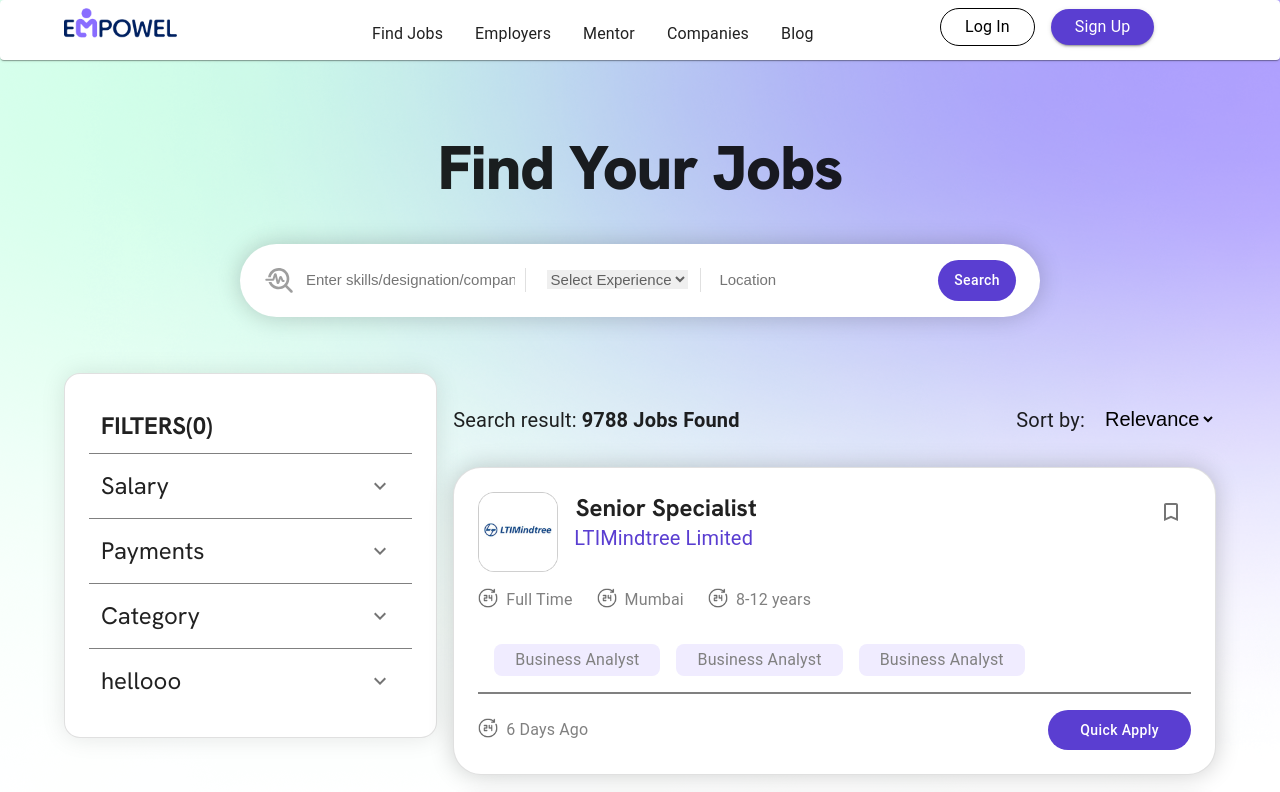
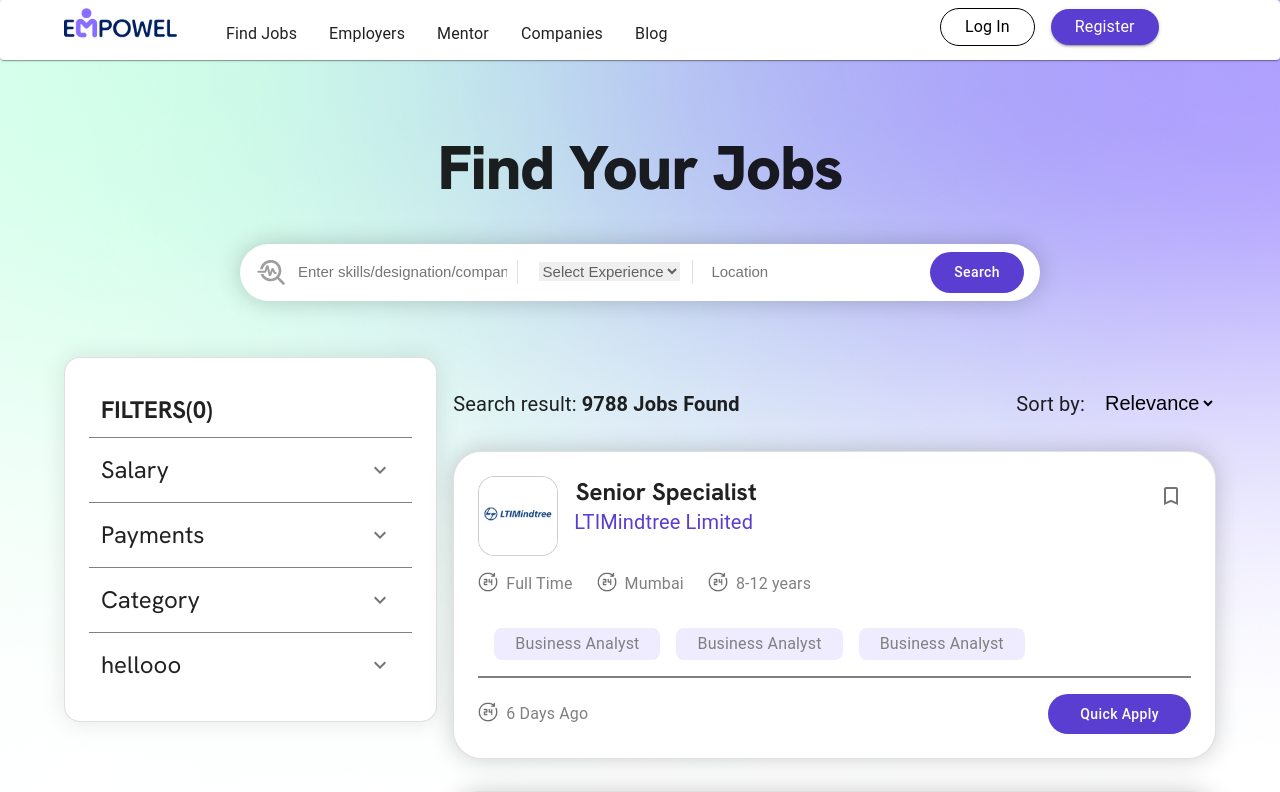
Before and after one commit to ThakurParam/Empowel, a React (Create React App) app: page /findjobs in a window 1280 px wide. Shown: the top 792 px of the page. Built offline with nearby package versions, Linux system fonts and the light colour scheme.

Commit message:
commit for repo4

```diff
--- a/src/Assests/search-bar.js
+++ b/src/Assests/search-bar.js
@@ -13,8 +13,8 @@ export default function SearchBar() {
 
         borderRadius: 10,
         mx: "auto",
-        py: 2,
-        px: 3,
+        py: 1,
+        px: 2,
         ".icon": {
           height: 2,
           display: "flex",
@@ -52,7 +52,7 @@ export default function SearchBar() {
         },
         ".btn": {
           borderRadius: 10,
-          px: 2,
+          px: 3,
           border: 0,
           py: 1,
           boxShadow: 0,
--- a/src/components/Homepage/Topbar.js
+++ b/src/components/Homepage/Topbar.js
@@ -56,11 +56,16 @@ export const Topbar = () => {
         ".menuitem": {
           borderRadius: 3,
         },
+        ".list": {
+          display: "flex",
+          justifyContent: "start",
+          alignItems: "center",
+        },
       }}
     >
       <Container>
         <Grid container spacing={2}>
-          <Grid item xs={6} md={3}>
+          <Grid item xs={6} md={1.5}>
             <Box sx={{ my: "auto " }}>
               <img
                 src="/images/empowel.png"
@@ -72,15 +77,11 @@ export const Topbar = () => {
           <Grid
             item
             xs={6}
-            md={6}
+            md={7.5}
             sx={{ display: { md: "block", xs: "none" } }}
           >
-            <Stack direction={"row"}>
-              <List
-                sx={{
-                  display: "flex",
-                }}
-              >
+            {/* <Stack direction={"row"}> */}
+            <List className="list">
               <MenuItem className="menuitem" onClick={handleClick}>
                 Find Jobs
               </MenuItem>
@@ -95,7 +96,7 @@ export const Topbar = () => {
 
               <MenuItem className="menuitem">Blog </MenuItem>
             </List>
-            </Stack>
+            {/* </Stack> */}
           </Grid>
           <Grid item xs={6} md={3}>
             <Box sx={{ display: { md: "block", xs: "none" } }}>
@@ -104,7 +105,7 @@ export const Topbar = () => {
                   <Typography className="btn-log">log in</Typography>
                 </Button>
                 <Button variant="contained" className="btn-heads">
-                  <Typography className="btn-sign">Sign up</Typography>
+                  <Typography className="btn-sign"> Register</Typography>
                 </Button>
               </Stack>
             </Box>
```
Lines whose indentation alone changed are shown as unchanged.
